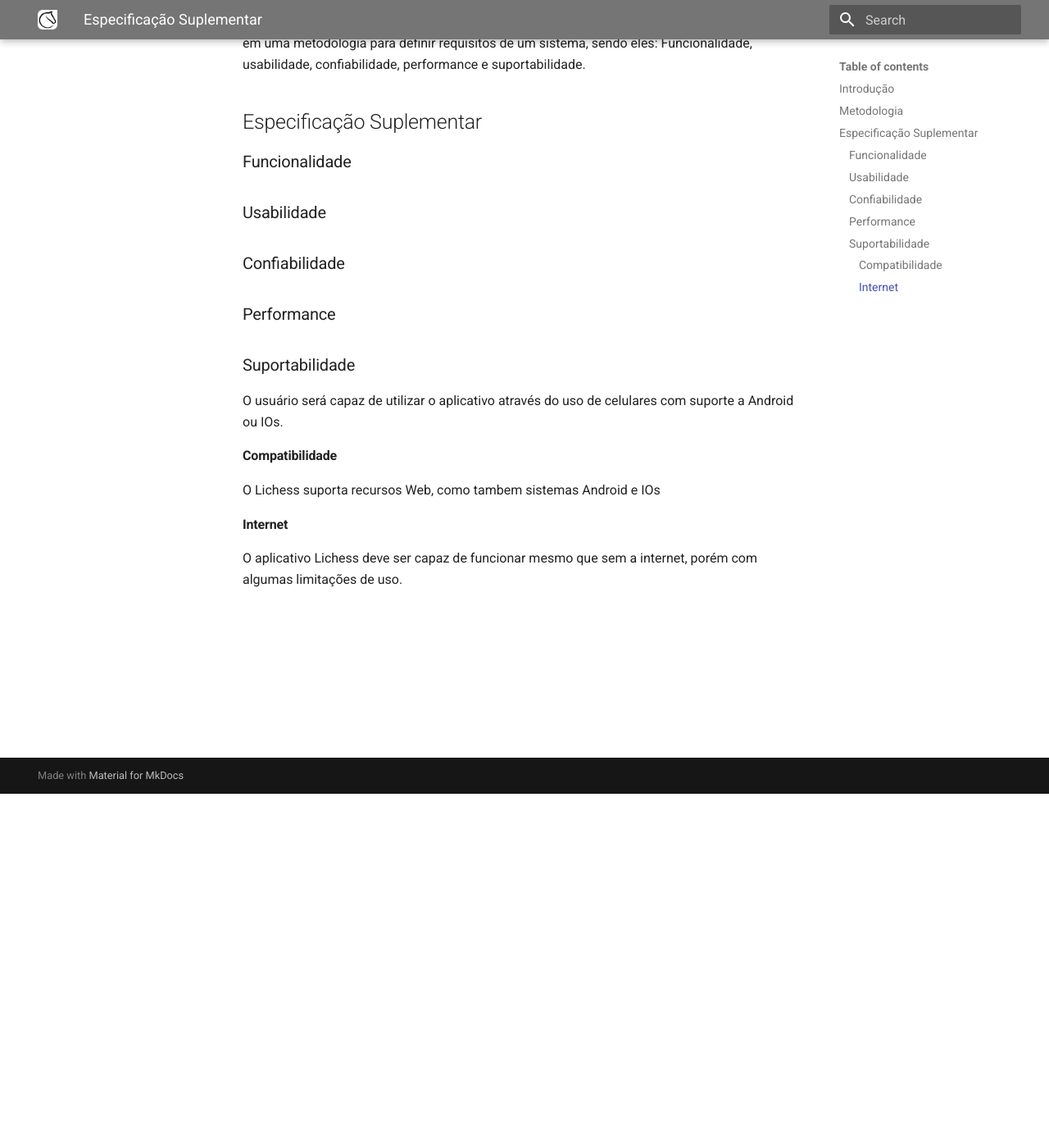
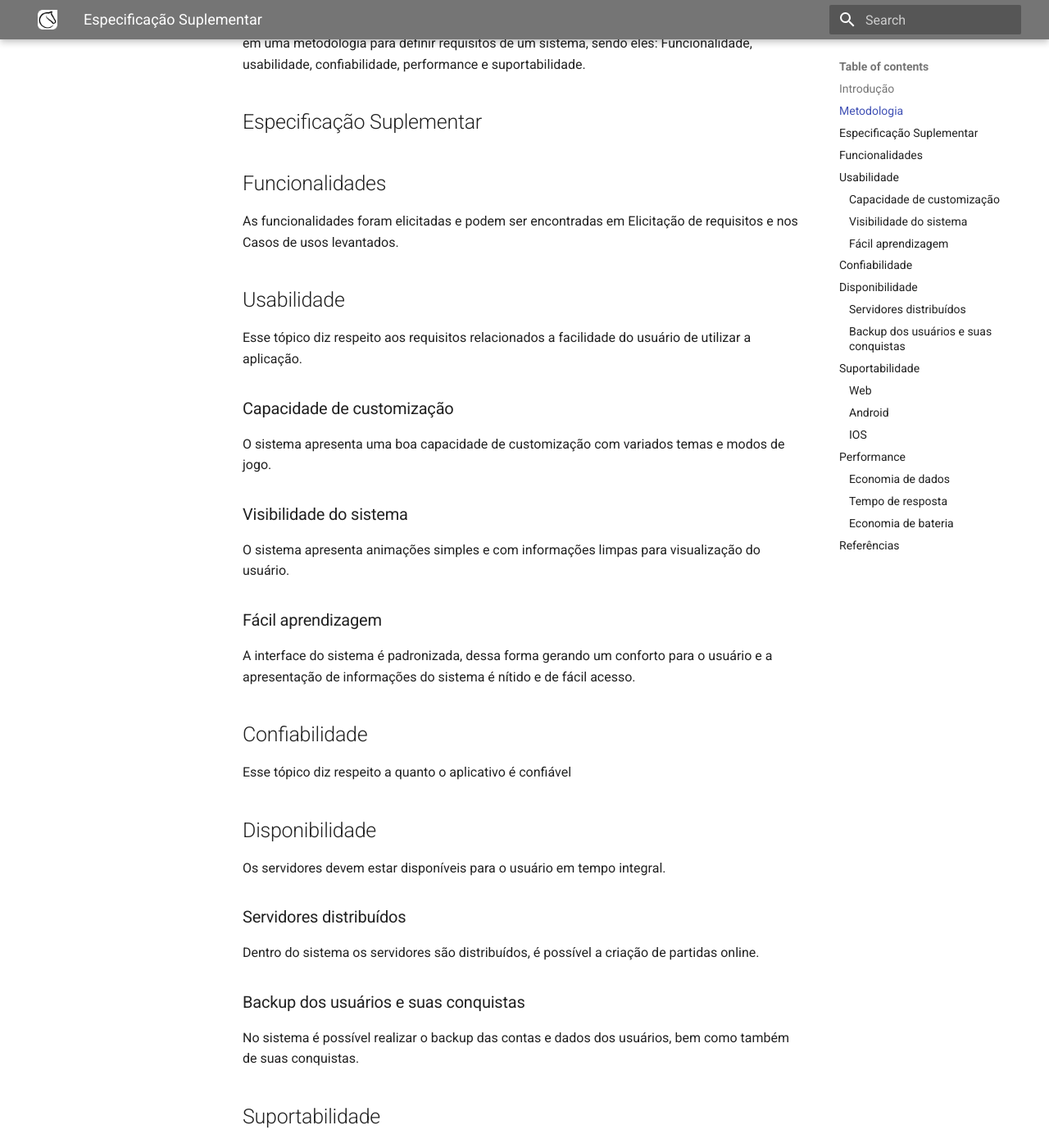
Before and after one commit to Requisitos-de-Software/2022.2-Lichess, an MkDocs documentation site: the page built from docs/modelagem/especificação_suplementar.md, in a window 1280 px wide and 1400 px high, scrolled down 432 px. Shown: the whole window at 82% size. Built offline with MkDocs 1.6.1 and Material for MkDocs 9.7.7, drawn with Linux system fonts in a browser that asks for light colours; some of the changed text lies outside the part shown.

Commit message:
adicionei uma parte dos topicos

```diff
--- a/docs/modelagem/especificação_suplementar.md
+++ b/docs/modelagem/especificação_suplementar.md
@@ -10,21 +10,69 @@
 
 ## Especificação Suplementar
 
-### Funcionalidade
+## Funcionalidades
 
-### Usabilidade
+As funcionalidades foram elicitadas e podem ser encontradas em Elicitação de requisitos e nos Casos de usos levantados.
 
-### Confiabilidade
+## Usabilidade
 
-### Performance
+Esse tópico diz respeito aos requisitos  relacionados a facilidade do usuário de utilizar a aplicação.
 
-### Suportabilidade
+### Capacidade de customização
 
-O usuário será capaz de utilizar o aplicativo através do uso de celulares com suporte a Android ou IOs.
+O sistema apresenta uma boa capacidade de customização com variados temas e modos de jogo.
 
-#### Compatibilidade
+### Visibilidade do sistema
 
-O Lichess suporta recursos Web, como tambem sistemas Android e IOs
-#### Internet
+O sistema apresenta animações simples e com informações limpas para visualização do usuário.
 
-O aplicativo Lichess deve ser capaz de funcionar mesmo que sem a internet, porém com algumas limitações de uso.
+### Fácil aprendizagem
+
+A interface do sistema é padronizada, dessa forma gerando um conforto para o usuário e a apresentação de informações do sistema é nítido e de fácil acesso.
+
+## Confiabilidade
+Esse tópico diz respeito a quanto o aplicativo é confiável
+
+## Disponibilidade
+Os servidores devem estar disponíveis para o usuário em tempo integral.
+
+### Servidores distribuídos
+
+Dentro do sistema os servidores são distribuídos, é possível a criação de partidas online.
+
+### Backup dos usuários e suas conquistas
+
+No sistema é possível realizar o backup das contas e dados dos usuários, bem como também de suas conquistas.
+
+## Suportabilidade
+Multiplataforma(Versão mobile, versão web, versão desktop) e responsividade.
+
+### Web
+
+A aplicação do Lichess pode ser acessada e utilizada via navegador em Desktop, tablets ou smartphone apenas necessitando de conexão a internet.
+
+### Android
+A aplicação mobile destinada a dispositivos Android deve ser utilizada no sistemas Android 5.0 ou versões superiores.
+
+### IOS
+A aplicação mobile destinada a dispositivos Apple deve ser utilizada no sistemas iOS 13.0 ou posterior.
+
+## Performance
+Esse tópico diz respeito a questões relacionadas ao desempenho do software
+
+### Economia de dados
+Economia de dados(modo hibernar, boa experiência offline), tempo de resposta(otimização de requisições), economia de bateria(Escurecer a tela, modo hibernar).
+
+### Tempo de resposta
+
+
+### Economia de bateria
+
+
+## Referências
+
+# Histórico de Versão
+
+| Versão | Data  | Descrição                     | Autor(es)     | Revisor(es) |
+| ------ | ----- | ----------------------------- |-------------- | ------- |
+| `1.0`  | 22/11 |  Criação do documento          | Davi Silva  | Lucas Gabriel |
```
